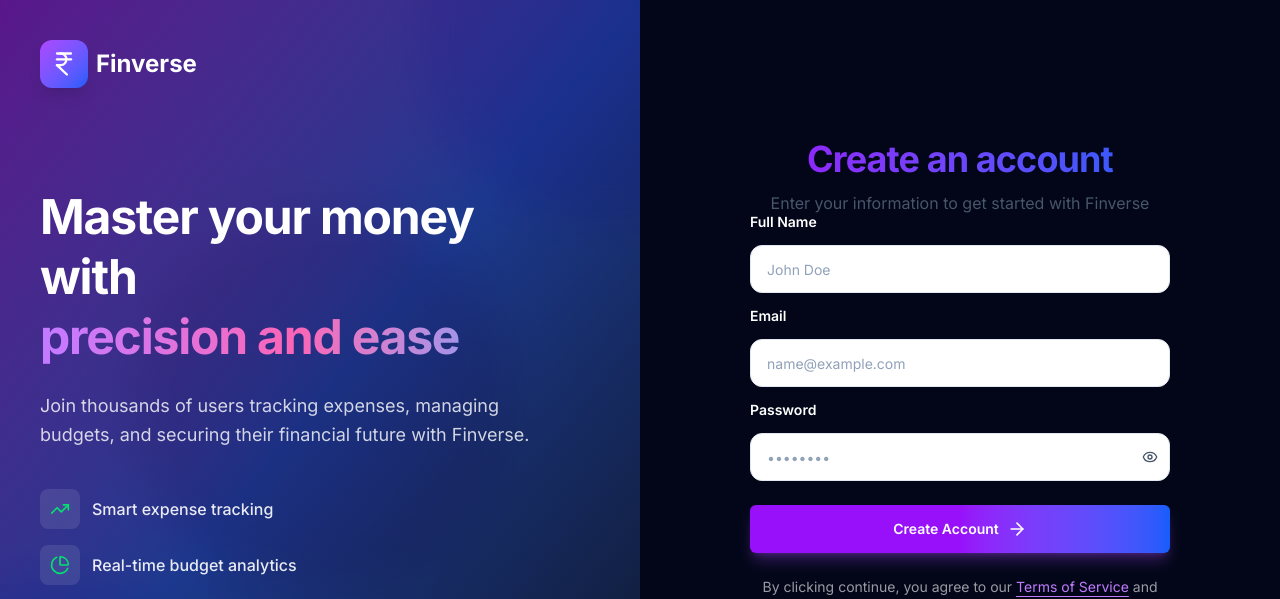
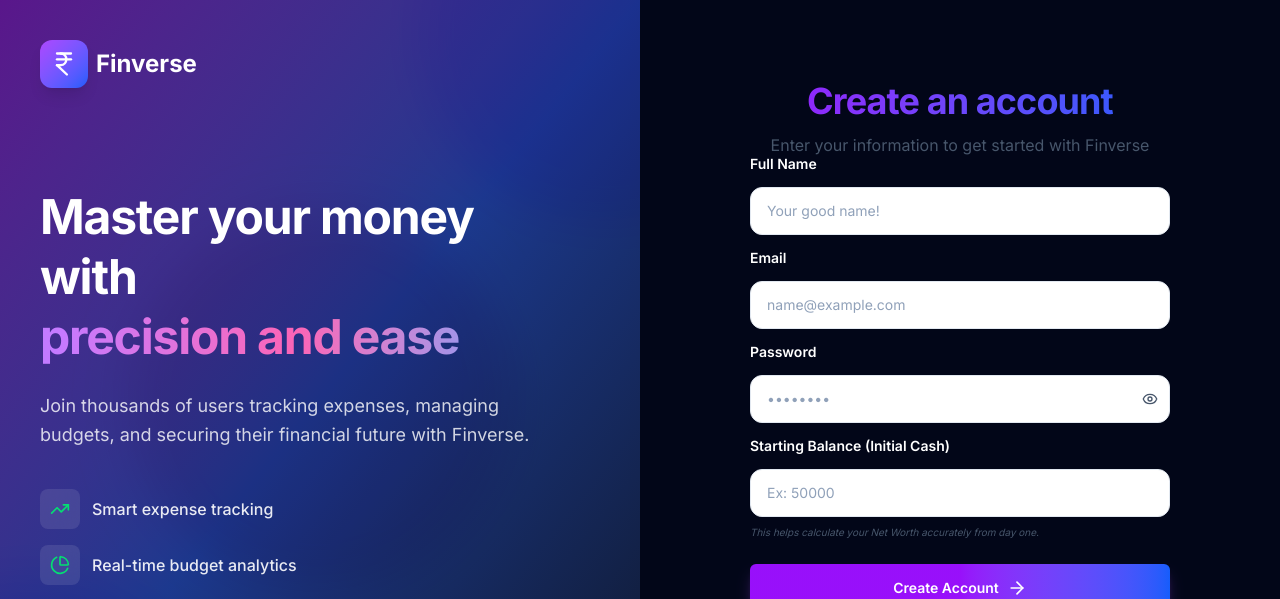
Before and after one commit to smbb639/finverse, a Next.js app in the folder frontend/: page /register in a window 1280 px wide. Shown: the top 599 px of the page. Built offline with nearby package versions, Linux system fonts and the light colour scheme; no server answers.

Commit message:
frontend for updating the initial cash balance and setting worth

```diff
--- a/frontend/app/register/page.tsx
+++ b/frontend/app/register/page.tsx
@@ -17,6 +17,7 @@ const registerSchema = z.object({
   name: z.string().min(2, 'Name must be at least 2 characters'),
   email: z.string().email('Please enter a valid email address'),
   password: z.string().min(6, 'Password must be at least 6 characters'),
+  startingBalance: z.string().optional(),
 });
 
 type RegisterFormData = z.infer<typeof registerSchema>;
@@ -33,13 +34,19 @@ export default function RegisterPage() {
     formState: { errors },
   } = useForm<RegisterFormData>({
     resolver: zodResolver(registerSchema),
+    defaultValues: {
+      name: '',
+      email: '',
+      password: '',
+      startingBalance: '',
+    }
   });
 
   const onSubmit = async (data: RegisterFormData) => {
     setIsLoading(true);
     setError('');
     try {
-      await authService.register(data.name, data.email, data.password);
+      await authService.register(data.name, data.email, data.password, Number(data.startingBalance));
       await authService.login(data.email, data.password);
       router.push('/dashboard');
     } catch (err: any) {
@@ -73,10 +80,7 @@ export default function RegisterPage() {
               <Label htmlFor="name">Full Name</Label>
               <Input
                 id="name"
-                placeholder="John Doe"
-                type="text"
-                autoCapitalize="words"
-                autoComplete="name"
+                placeholder="Your good name!"
                 disabled={isLoading}
                 {...register('name')}
                 className={errors.name ? 'border-destructive focus-visible:ring-destructive' : ''}
@@ -132,6 +136,24 @@ export default function RegisterPage() {
               </div>
               {errors.password && (
                 <p className="text-xs text-red-400 mt-1">{errors.password.message}</p>
+              )}
+            </div>
+
+            <div className="grid gap-2">
+              <Label htmlFor="startingBalance">Starting Balance (Initial Cash)</Label>
+              <Input
+                id="startingBalance"
+                placeholder="Ex: 50000"
+                type="number"
+                disabled={isLoading}
+                {...register('startingBalance')}
+                className={errors.startingBalance ? 'border-destructive focus-visible:ring-destructive' : ''}
+              />
+              <p className="text-[10px] text-muted-foreground italic">
+                This helps calculate your Net Worth accurately from day one.
+              </p>
+              {errors.startingBalance && (
+                <p className="text-xs text-red-400 mt-1">{errors.startingBalance.message as string}</p>
               )}
             </div>
 
--- a/frontend/components/ui/NetWorthTracker.tsx
+++ b/frontend/components/ui/NetWorthTracker.tsx
@@ -96,9 +96,29 @@ export default function NetWorthTracker() {
 
                             <div className="bg-amber-50/50 p-2 rounded-lg border border-amber-100/50">
                                 <p className="text-[10px] text-amber-700 leading-relaxed font-medium">
-                                   Dummy Calculation!: Starting Balance - Overall Expenses + Current Investment Portfolio.
+                                    Formula: (Starting Cash + Investments) - Overall Expenses.
                                 </p>
                             </div>
+
+                            <button
+                                onClick={(e) => {
+                                    e.stopPropagation();
+                                    const val = prompt("Enter your initial cash balance:", startingBalance.toString());
+                                    if (val !== null) {
+                                        const num = parseFloat(val);
+                                        if (!isNaN(num)) {
+                                            import('@/lib/api').then(m => {
+                                                m.default.patch('/user/profile', { startingBalance: num })
+                                                    .then(() => window.location.reload());
+                                            });
+                                        }
+                                    }
+                                }}
+                                className="w-full mt-2 py-1.5 px-3 bg-amber-600 hover:bg-amber-700 text-white rounded-lg text-[10px] font-bold transition-colors flex items-center justify-center gap-1"
+                            >
+                                <Plus className="h-2.5 w-2.5" />
+                                Set Initial Cash
+                            </button>
                         </div>
                     </div>
                 </div>
--- a/frontend/lib/auth.ts
+++ b/frontend/lib/auth.ts
@@ -12,11 +12,11 @@ export interface AuthResponse {
 const API_URL = process.env.NEXT_PUBLIC_API_URL || 'http://localhost:9999/api';
 
 export const authService = {
-  register: async (name: string, email: string, password: string) => {
+  register: async (name: string, email: string, password: string, startingBalance?: number) => {
     const response = await fetch(`${API_URL}/auth/register`, {
       method: 'POST',
       headers: { 'Content-Type': 'application/json' },
-      body: JSON.stringify({ name, email, password }),
+      body: JSON.stringify({ name, email, password, startingBalance }),
     });
 
     if (!response.ok) {
```
